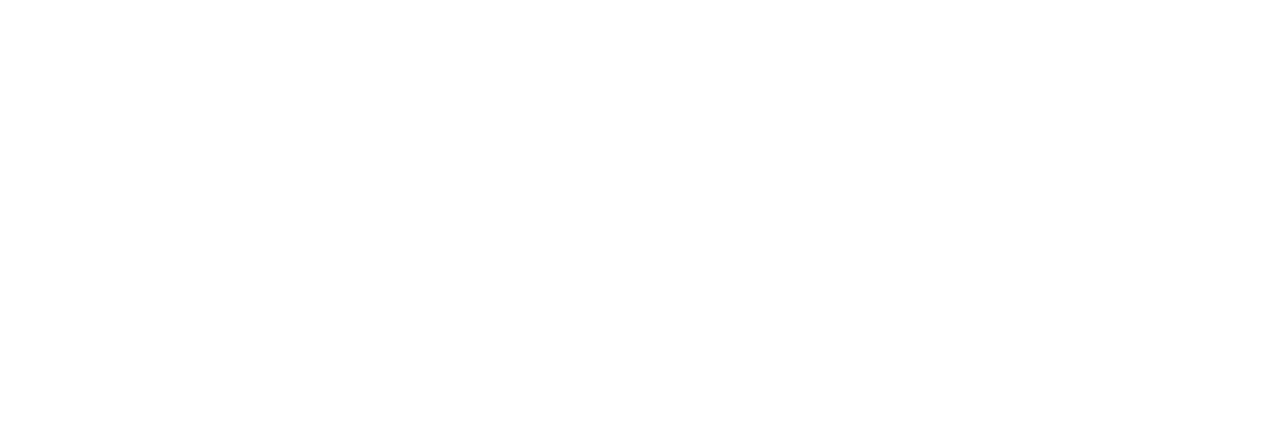
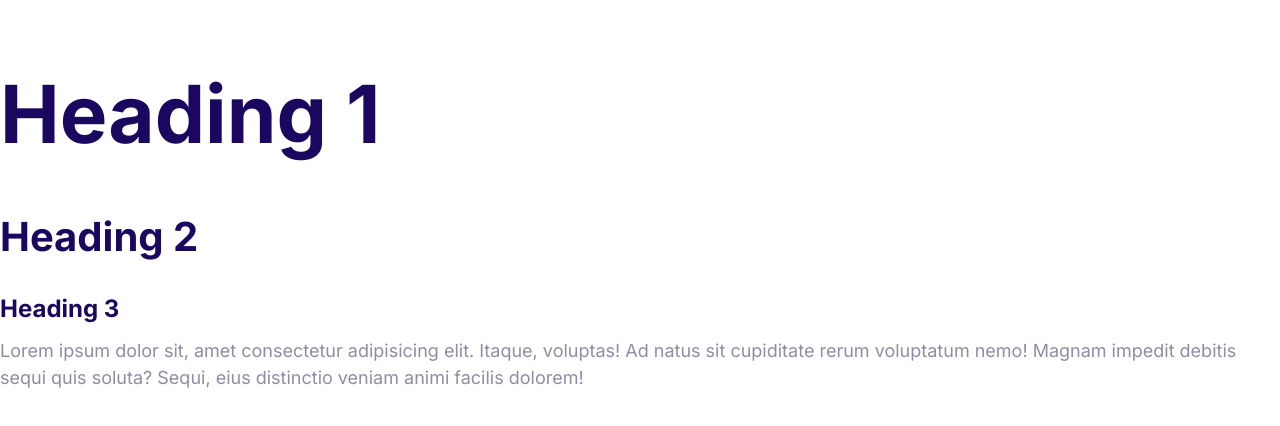
Before and after one commit to FuTuRegOd-88/Moshify, a plain HTML site: page index.html in a window 1280 px wide. Drawn offline with Linux system fonts and the light colour scheme.

Commit message:
Define the styles for the font.

```diff
--- a/css/styles.css
+++ b/css/styles.css
@@ -5,3 +5,53 @@
     --color-headings:#1b0760;
     --color-body: #918ca4;
 }
+
+html {
+    font-size: 62.5%;
+}
+
+body {
+    color: var(--color-body);
+    font-family: Inter, Arial, Helvetica, sans-serif;
+    font-size: 2.4rem;
+    line-height: 1.5;
+}
+
+h1, h2, h3 {
+    color:var(--color-headings);
+    margin-bottom: 1rem;
+}
+
+h1 {
+    font-size: 7rem;
+}
+
+h2 {
+    font-size: 4rem;
+}
+
+h3 {
+    font-size: 3rem;
+}
+
+p {
+    margin-top: 0;
+}
+
+@media screen and (min-width: 1024px) {
+    body {
+        font-size: 1.8rem;
+    }
+
+    h1 {
+        font-size: 8rem;
+    }
+
+    h2 {
+        font-size: 4rem;
+    }
+
+    h3 {
+        font-size: 2.4rem;
+    }
+}
--- a/index.html
+++ b/index.html
@@ -5,8 +5,24 @@
     <meta http-equiv="X-UA-Compatible" content="IE=edge" />
     <meta name="viewport" content="width=device-width, initial-scale=1.0" />
     <title>Document</title>
+    <link rel="preconnect" href="https://fonts.googleapis.com" />
+    <link rel="preconnect" href="https://fonts.gstatic.com" crossorigin />
+    <link
+      href="https://fonts.googleapis.com/css2?family=Inter:wght@400;700&display=swap"
+      rel="stylesheet"
+    />
     <link rel="stylesheet" href="/css/normalize.css" />
     <link rel="stylesheet" href="/css/styles.css" />
   </head>
-  <body></body>
+  <body>
+    <h1>Heading 1</h1>
+    <h2>Heading 2</h2>
+    <h3>Heading 3</h3>
+    <p>
+      Lorem ipsum dolor sit, amet consectetur adipisicing elit. Itaque,
+      voluptas! Ad natus sit cupiditate rerum voluptatum nemo! Magnam impedit
+      debitis sequi quis soluta? Sequi, eius distinctio veniam animi facilis
+      dolorem!
+    </p>
+  </body>
 </html>
```
